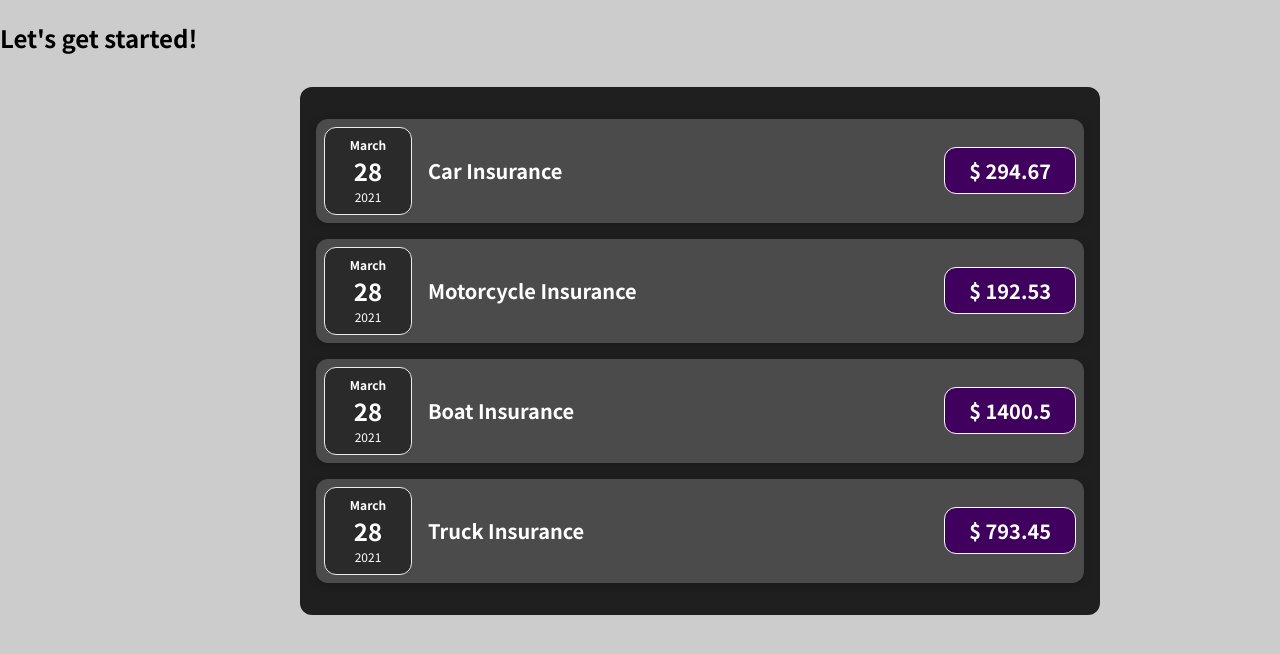
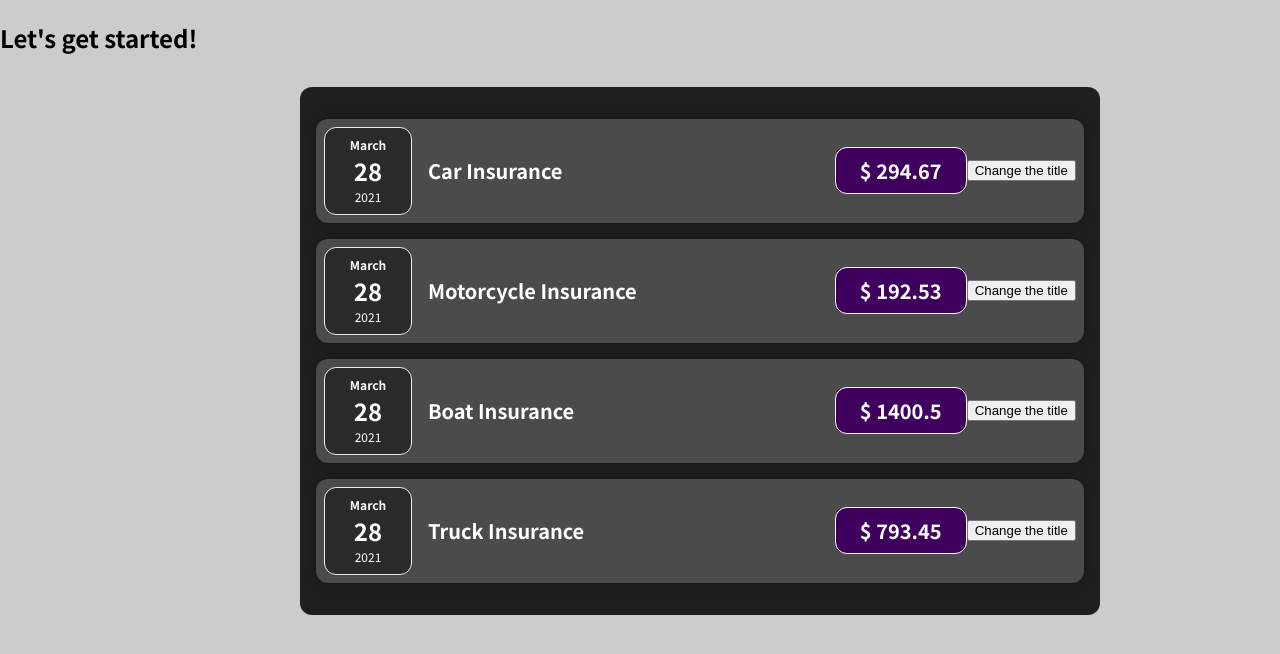
Before and after one commit to holus-bolus/report-app, a JavaScript app: page / in a window 1280 px wide. Shown: the top 654 px of the page. Built offline with nearby package versions, Linux system fonts and the light colour scheme.

Commit message:
Addr the function components

```diff
--- a/src/components/Expenses/ExpenseDate/ExpenseDate.js
+++ b/src/components/Expenses/ExpenseDate/ExpenseDate.js
@@ -1,8 +1,8 @@
-import './ExpenseDate.css';
+import "./ExpenseDate.css";
 
-function ExpenseDate(props) {
-  const month = props.date.toLocaleString("en-US", {month: "long"});
-  const day = props.date.toLocaleString("en-US", {day: "2-digit"});
+const ExpenseDate = (props) => {
+  const month = props.date.toLocaleString("en-US", { month: "long" });
+  const day = props.date.toLocaleString("en-US", { day: "2-digit" });
   const year = props.date.getFullYear();
 
   return (
@@ -12,6 +12,6 @@ function ExpenseDate(props) {
       <div className={"expense-date__year"}>{year}</div>
     </div>
   );
-}
+};
 
 export default ExpenseDate;
--- a/src/components/Expenses/ExpenseItem/ExpenseItem.js
+++ b/src/components/Expenses/ExpenseItem/ExpenseItem.js
@@ -2,15 +2,19 @@ import "./ExpenseItem.css";
 import ExpenseDate from "../ExpenseDate/ExpenseDate";
 import Card from "../../UI/Card/Card";
 
-
 function ExpenseItem(props) {
+  let title = props.title;
+  const clickHandler = () => {
+    title = "Updated!";
+  };
   return (
     <Card className="expense-item">
-      <ExpenseDate date={props.date}/>
+      <ExpenseDate date={props.date} />
       <div className="expense-item__description">
         <h2>{props.title}</h2>
         <div className="expense-item__price">$ {props.expensesDone}</div>
       </div>
+      <button onClick={clickHandler}>Change the title</button>
     </Card>
   );
 }
```
